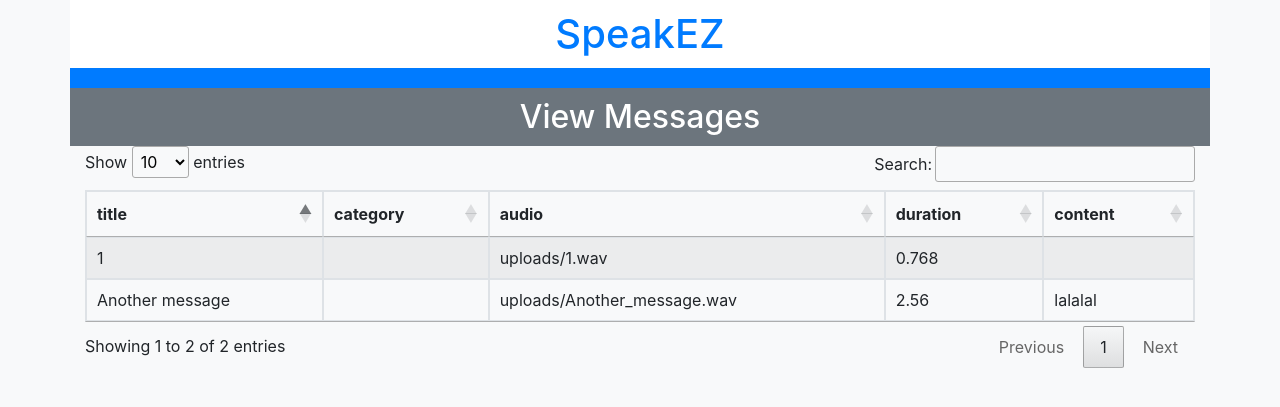
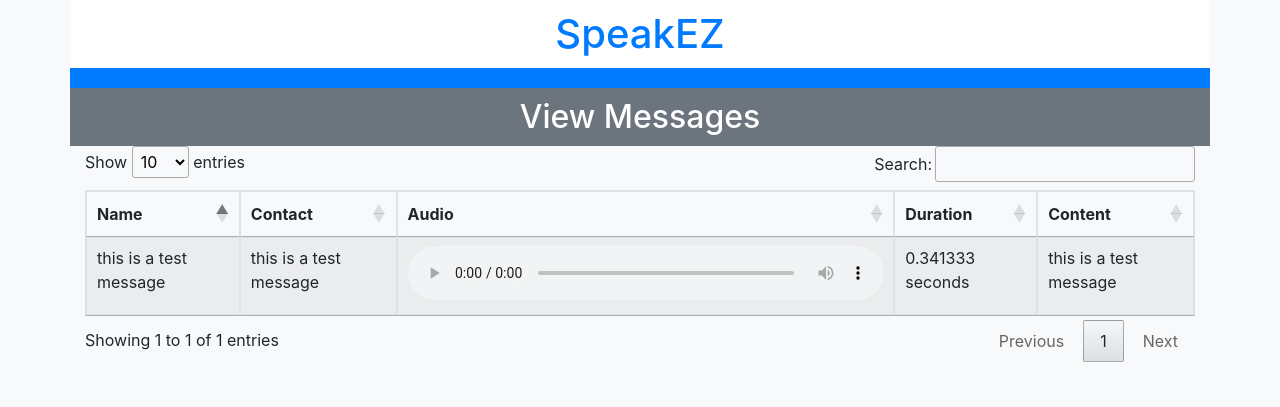
Before and after one commit to zyi103/speakez, a Django app: page /admin/view_messages/ in a window 1280 px wide. Shown: the top 407 px of the page. Run offline with Django 3.2, Linux system fonts and the light colour scheme; a user stored in the database is signed in; data comes from the database, SQL or seed files in the repository; data that the repository does not hold is empty; some libraries are stand-ins or nearby versions.

Commit message:
added categories

```diff
--- a/speakez/speakez_core/forms.py
+++ b/speakez/speakez_core/forms.py
@@ -16,7 +16,6 @@ class CallMessageForm(ModelForm):
         fields = ['duration', 'title', 'category','content', 'audio']
         widgets = {
             'content': Textarea(attrs={'cols': 60, 'rows': 10}),
-            'category': CheckboxSelectMultiple(),
         }
 
 
--- a/speakez/speakez_core/models.py
+++ b/speakez/speakez_core/models.py
@@ -73,7 +73,7 @@ class CallMessage(models.Model):
     duration = models.FloatField(_("Duration in seconds"))
     title = models.CharField(_("Title"), max_length=250)
     content = models.TextField(_("Content"), blank=True, null=True)
-    category = models.ManyToManyField(Category)
+    category = models.ForeignKey(Category, on_delete=models.CASCADE)
     audio = models.FileField(_("Audio"), upload_to='uploads/', validators=[FileExtensionValidator(allowed_extensions=['wav'])], blank=True, null=True)
 
     def __str__(self):
--- a/speakez/speakez_core/templates/message/message_list.html
+++ b/speakez/speakez_core/templates/message/message_list.html
@@ -12,7 +12,17 @@
     </div>
 </div>
 {% if messages %}
-    <table id="messages" class="table table-striped table-bordered clickable-row" width="100%"></table>
+    <table id="messages" class="table table-striped table-bordered clickable-row" width="100%">
+        <thead>
+            <tr>
+                <th>Name</th>
+                <th>Contact</th>
+                <th>Audio</th>
+                <th>Duration</th>
+                <th>Content</th>
+            </tr>
+        </thead>
+    </table>
 {% else %}
     <p>No messages are available.</p>
 {% endif %}
@@ -23,16 +33,33 @@
         let table = $('#messages').DataTable({
             data: dataSet,
             columns: [
-                { title: "title" },
-                { title: "category" },
-                { title: "audio" },
-                { title: "duration" },
-                { title: "content" },
+                {
+                    mRender : function ( data, type, row ) {
+                    return `${row.title}`}
+                },
+                {
+                    mRender : function ( data, type, row ) {
+                    return `${row.category}`}
+                },
+                {
+                    mRender : function ( data, type, row ) {
+                    return `<audio style="width:100%" controls id="${row.pk}" src='/media/${row.audio}'>`
+                    },
+                    width: "45%",
+                },
+                {
+                    mRender : function ( data, type, row ) {
+                    return `${row.duration} seconds`}
+                },
+                {
+                    mRender : function ( data, type, row ) {
+                    return `${row.content}`}
+                },
             ]
         });
         $('#messages tbody').on( 'click', 'td', function () {
             let idx = table.cell(this).index().row;
-            var id = table.row( idx ).data()[5]
+            var id = table.row( idx ).data().id
             window.location.href = `${id}/`;
         });
     });
--- a/speakez/speakez_core/templates/report/view_report_detail.html
+++ b/speakez/speakez_core/templates/report/view_report_detail.html
@@ -40,10 +40,7 @@
                         </tr>
                         <tr>
                             <td scope="row">Category</td>
-                            <td>{% for category in message.category.all %}
-                                    {{ category.title }}
-                                {% endfor %}
-                            </td>
+                            <td>{{message.category}}</td>
                         </tr>
                     </tbody>
                 </table>
--- a/speakez/speakez_core/views.py
+++ b/speakez/speakez_core/views.py
@@ -258,11 +258,15 @@ def recipients_detail(request, recipient_id):
 @login_required
 def add_message(request):
     form = CallMessageForm()
+    category = Category.objects.all()
     if request.method.lower() == "post":
         form = CallMessageForm(request.POST, request.FILES)
+        print('==========================================')
+        print(form)
         if form.is_valid():
+            print("valid")
             form.save()
-    return render(request, 'message/edit_message.html', context={"form": form, 'is_update': False})
+    return render(request, 'message/edit_message.html', context={"form": form, 'category': category, 'is_update': False})
 
 @login_required
 def add_category(request):
@@ -277,10 +281,23 @@ def add_category(request):
 
 @login_required
 def list_call_messages(request):
-    messages = CallMessage.objects.all().values_list('title', 'category', 'audio', 'duration', 'content','id')
-    messages_json = json.dumps(list(messages), cls=DjangoJSONEncoder)
-    print(messages_json)
-    return render(request, 'message/message_list.html', context={"messages": messages_json})
+    messages_list = CallMessage.objects.all().values('title', 'category', 'audio', 'duration', 'content','id')
+    messages = create_messages_json(messages_list)
+    return render(request, 'message/message_list.html', context={"messages": messages})
+
+def create_messages_json(messages_list):
+    messages = []
+    for message in messages_list:
+        message_dict = {}
+        message_dict['title'] = message['title']
+        message_dict['category'] = Category.objects.filter(pk=message['category']).first().title
+        message_dict['audio'] = message['audio']
+        message_dict['duration'] = message['duration']
+        message_dict['content'] = message['content']
+        message_dict['id'] = message['id']
+        messages.append(message_dict)
+    return json.dumps(list(messages), cls=DjangoJSONEncoder)
+
 
 
 @login_required
@@ -315,13 +332,14 @@ def view_report(request):
         call_time = call['date_time_created']
         call_message = get_call_message(call['message_sent_id'])
         audio_url = call_message.audio.url
+        category = call_message.category
         content = call_message.content
         call_event_count = get_call_count(call_log_id)
         success_event_count = get_success_count(call_log_id)
         recipient_list = get_recipient_list(call_log_id)
         message_id = CallLog.objects.filter(pk=call_log_id).first().message_sent_id
 
-        report = create_report(call_log_id,call_time,content,audio_url,call_event_count,success_event_count,recipient_list,message_id)
+        report = create_report(call_log_id,call_time,category, content,audio_url,call_event_count,success_event_count,recipient_list,message_id)
         reports.append(report)
 
     return render(request, 'report/view_report.html', context={'calls': reports})
@@ -352,12 +370,12 @@ def get_recipient_list(call_log_id):
         recipient_list.append(str(call_event['recipient_id']))
     return recipient_list
 
-def create_report(call_log_id, datetime, content, audio_url, call_event_count, success_event_count, recipient_list, message_id):
+def create_report(call_log_id, datetime, category, content, audio_url, call_event_count, success_event_count, recipient_list, message_id):
     report = {}
     report['call_log_id'] = str(call_log_id)
     report['date'] = datetime.strftime("%m/%d/%Y")
     report['time'] = datetime.strftime("%H:%M:%S")
-    report['category'] = 'category'
+    report['category'] = str(category)
     report['content'] = content
     report['audio'] = audio_url
     report['call_event_count'] = call_event_count
--- a/speakez/static/js/message.js
+++ b/speakez/static/js/message.js
@@ -85,6 +85,7 @@ $('form').submit(function (e) {
             var formData = new FormData();
             formData.append("audio", audioBlob, document.getElementById("id_title").value + '.wav');
             formData.append("title", document.getElementById("id_title").value);
+            formData.append("category", document.getElementById("id_category").value);
             formData.append("content", document.getElementById("id_content").value);
             formData.append("duration", audio.duration);
 
```
Also changed, not shown: speakez/db.sqlite3, speakez/speakez_core/migrations/0004_auto_20190607_1507.py (added), 3 other files.
